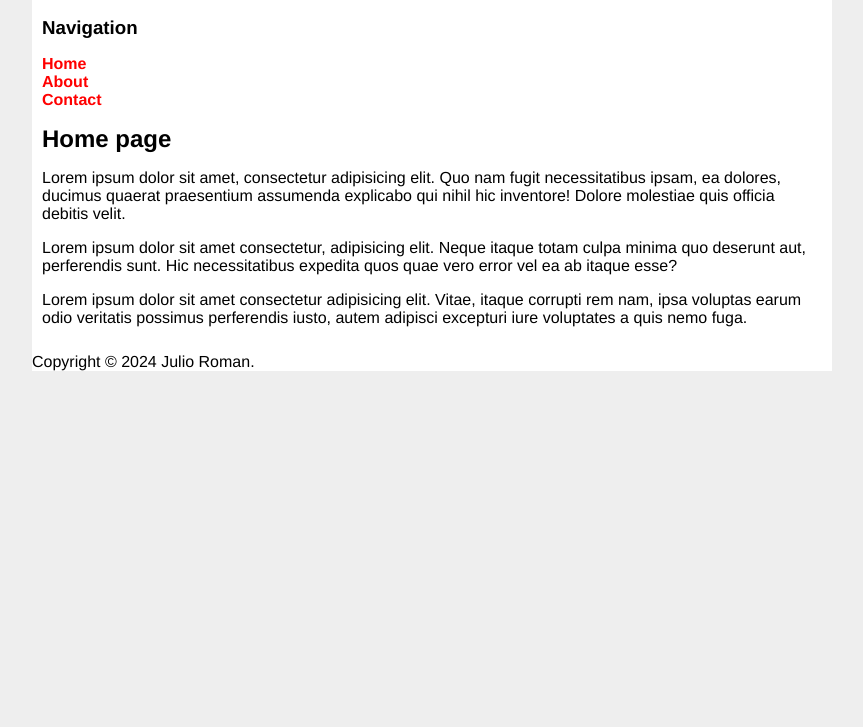
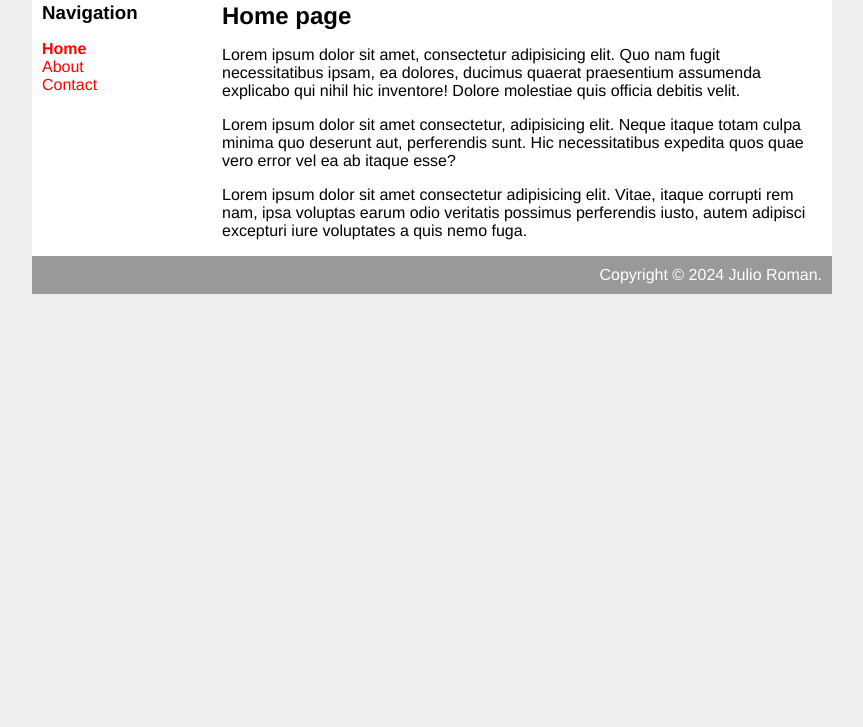
Before and after one commit to jroman3/cssPractice, a plain HTML site: page index.html in a window 1280 px wide. Shown: the part 73-800 px from the top of the page, without its empty margins (208-1071 px from the left). Drawn offline with Linux system fonts and the light colour scheme.

Commit message:
New update

```diff
--- a/index.html
+++ b/index.html
@@ -7,24 +7,29 @@
     <link rel="stylesheet" type="text/css" href="style.css" />
 </head>
 <body>
-    <div id="container">
+<div id="container">
     <div id="header">
-        <h1>My website</h1></div>
+        <h1>My website</h1>
+    </div>
     <div id="content">
         <div id="nav">
             <h3>Navigation</h3>
             <ul>
                 <li><a class="selected" href="">Home</a></li>
-                <li><a class="selected" href="">About</a></li>
-                <li><a class="selected" href="">Contact</a></li>
-            </ul> </div>
-        <div id="main">
-            <h2>Home page</h2></div>
-        <p>Lorem ipsum dolor sit amet, consectetur adipisicing elit. Quo nam fugit necessitatibus ipsam, ea dolores, ducimus quaerat praesentium assumenda explicabo qui nihil hic inventore! Dolore molestiae quis officia debitis velit.</p>
-        <p>Lorem ipsum dolor sit amet consectetur, adipisicing elit. Neque itaque totam culpa minima quo deserunt aut, perferendis sunt. Hic necessitatibus expedita quos quae vero error vel ea ab itaque esse?</p>
-        <p>Lorem ipsum dolor sit amet consectetur adipisicing elit. Vitae, itaque corrupti rem nam, ipsa voluptas earum odio veritatis possimus perferendis iusto, autem adipisci excepturi iure voluptates a quis nemo fuga.</p>
+                <li><a href="">About</a></li>
+                <li><a href="">Contact</a></li>
+            </ul>
         </div>
-    <div id="footer"></div>
+         <div id="main">
+            <h2>Home page</h2>
+            <p>Lorem ipsum dolor sit amet, consectetur adipisicing elit. Quo nam fugit necessitatibus ipsam, ea dolores, ducimus quaerat praesentium assumenda explicabo qui nihil hic inventore! Dolore molestiae quis officia debitis velit.</p>
+            <p>Lorem ipsum dolor sit amet consectetur, adipisicing elit. Neque itaque totam culpa minima quo deserunt aut, perferendis sunt. Hic necessitatibus expedita quos quae vero error vel ea ab itaque esse?</p>
+            <p>Lorem ipsum dolor sit amet consectetur adipisicing elit. Vitae, itaque corrupti rem nam, ipsa voluptas earum odio veritatis possimus perferendis iusto, autem adipisci excepturi iure voluptates a quis nemo fuga.</p>
+        </div>
+    </div>
+    <div id="footer">
         Copyright &copy; 2024 Julio Roman.
+    </div>
+</div>
 </body>
 </html>
--- a/style.css
+++ b/style.css
@@ -1,5 +1,5 @@
 body {
-  background-color:  #EEE;
+  background-color:  #eeeeee;
   font-family: Helvetica, Arial, sans-serif
 }
 
@@ -8,7 +8,7 @@ a{
   color: red;
 }
 
-#h1, h2, h3 {
+h1, h2, h3 {
   margin: 0;
 }
 
@@ -23,14 +23,15 @@ a{
   background-color: #66CCFF;
   color:white;
   text-align: center;
+  padding: 10px;
 }
 
 #content {
-padding: 10px
+padding: 10px;
 }
 
 #nav {
-width: 180px
+width: 180px;
 float: left;
 }
 
@@ -44,13 +45,13 @@ padding: 0;
 }
 
 #main {
-width: 600px
+width: 600px;
 float: right;
 }
 
 #footer {
 clear: both;
-pushing: 10px;
+padding: 10px;
 background-color: #999999;
 color: white;
 text-align: right;
```
